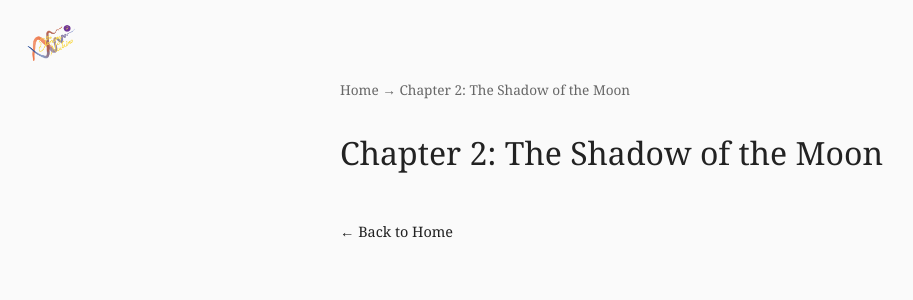
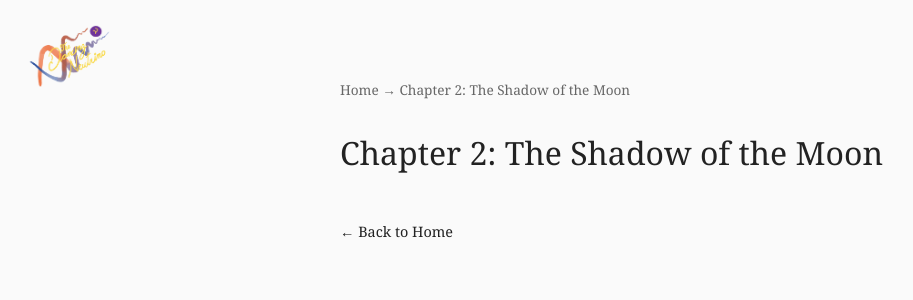
Before and after one commit to thedancingneutrino/thedancingneutrino.github.io, a Jekyll site: the page built from _chapters/moon-shadow.md, in a window 1280 px wide. Shown: the top 300 px of the page, without its empty margins (0-913 px from the left). Built offline with Jekyll 4.4.1, drawn with Linux system fonts in a browser that asks for light colours.

Commit message:
Update style.css

```diff
--- a/assets/style.css
+++ b/assets/style.css
@@ -5,7 +5,7 @@
 
 .site-logo {
   display: block;
-  max-width: 180px;
+  max-width: 360px;
   height: auto;
 }
 
@@ -26,7 +26,7 @@
 }
 
 .site-header.inner .site-logo {
-  max-width: 60px;
+  max-width: 100px;
   opacity: 0.85;
 }
 
```
